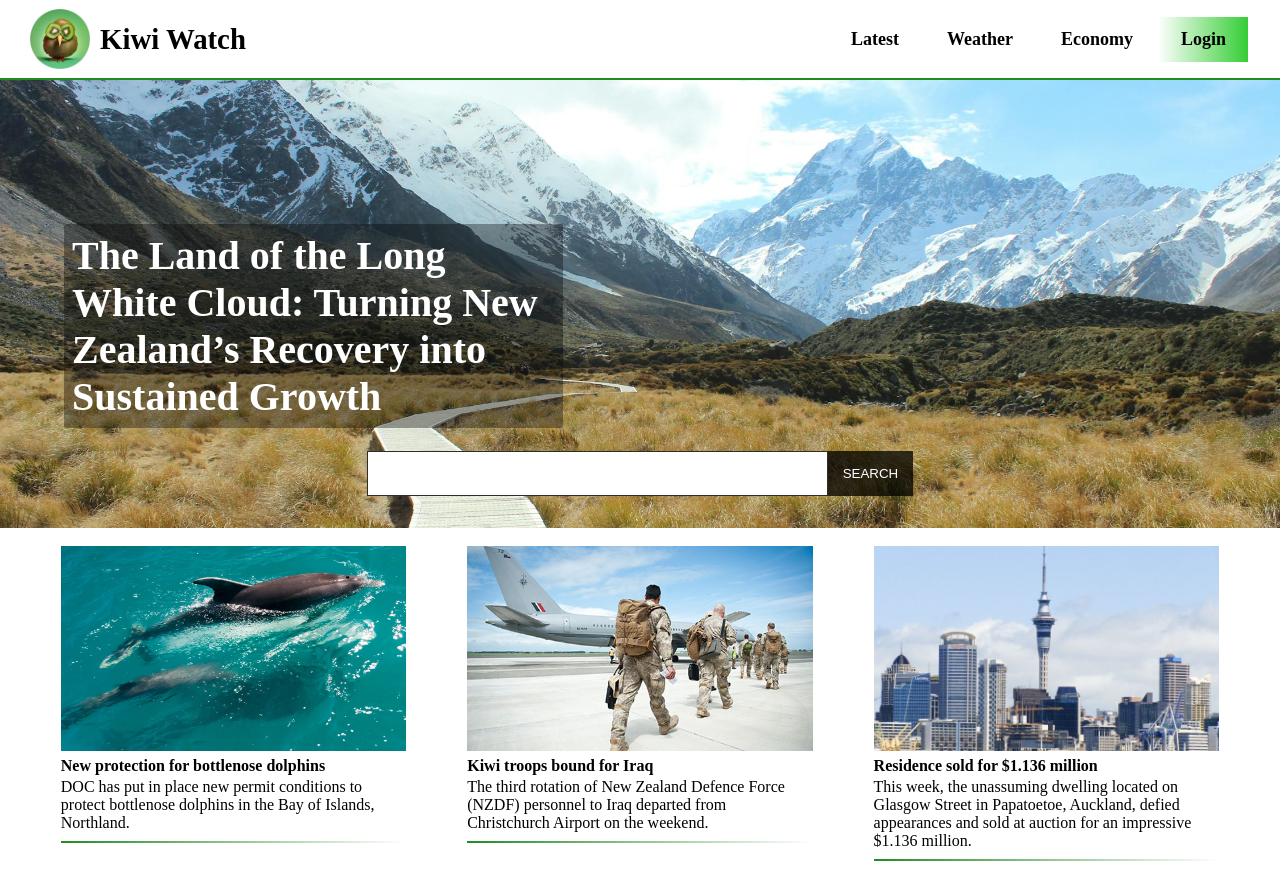
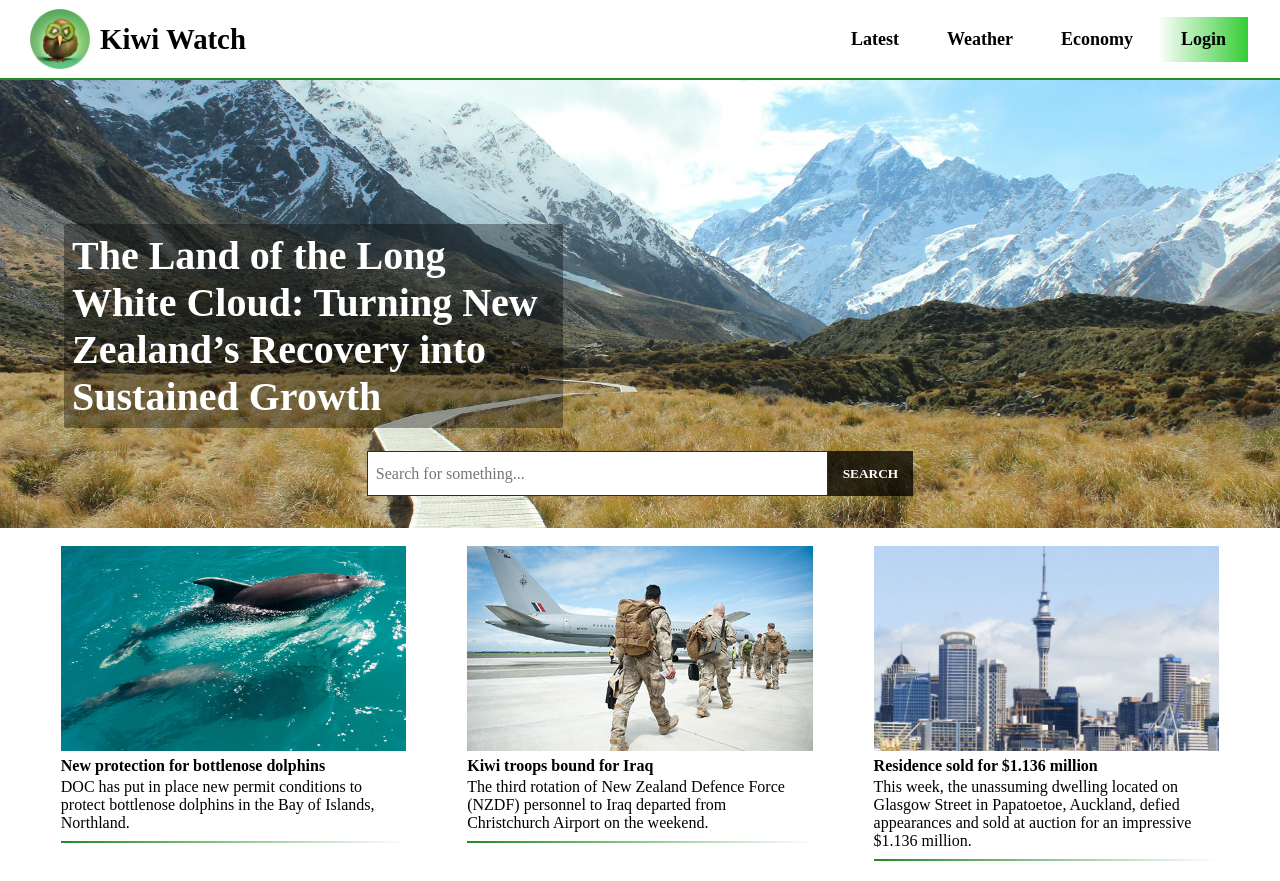
Before and after one commit to cyy963/responsive_website, a React (Vite) app: page / in a window 1280 px wide. Built offline with nearby package versions, Linux system fonts and the light colour scheme.

Commit message:
placeholder for search

```diff
--- a/src/index.css
+++ b/src/index.css
@@ -2,4 +2,5 @@
   margin: 0;
   padding: 0;
   box-sizing: border-box;
+  font-family: 'Times New Roman', Times, serif;
 }
--- a/src/pages/Home.jsx
+++ b/src/pages/Home.jsx
@@ -42,7 +42,7 @@ export default function Home() {
           <h1>The Land of the Long White Cloud: Turning New Zealand’s Recovery into Sustained Growth</h1>
         </div>
         <div  className={styles.searchContainer}>
-          <input className={styles.search}></input>
+          <input className={styles.search} placeholder="Search for something..."></input>
           <button className={styles.searchBtn}>SEARCH</button>
         </div>
       </div>
--- a/src/pages/Home.module.css
+++ b/src/pages/Home.module.css
@@ -116,6 +116,7 @@
   background-color: rgba(0, 0, 0, 0.751);
   color: white;
   border: none;
+  font-weight: 600;
 }
 .searchBtn:hover{
   color: forestgreen;
```
